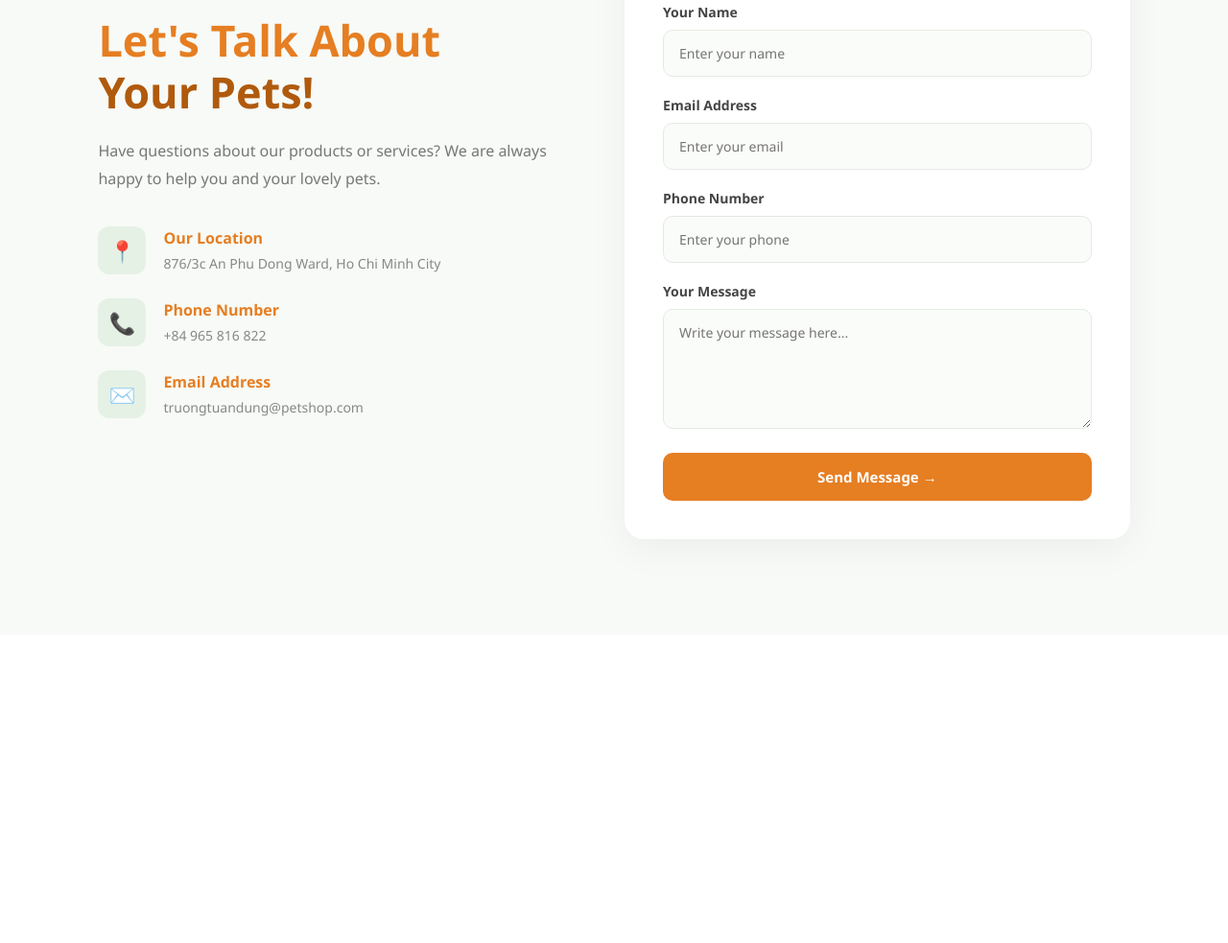
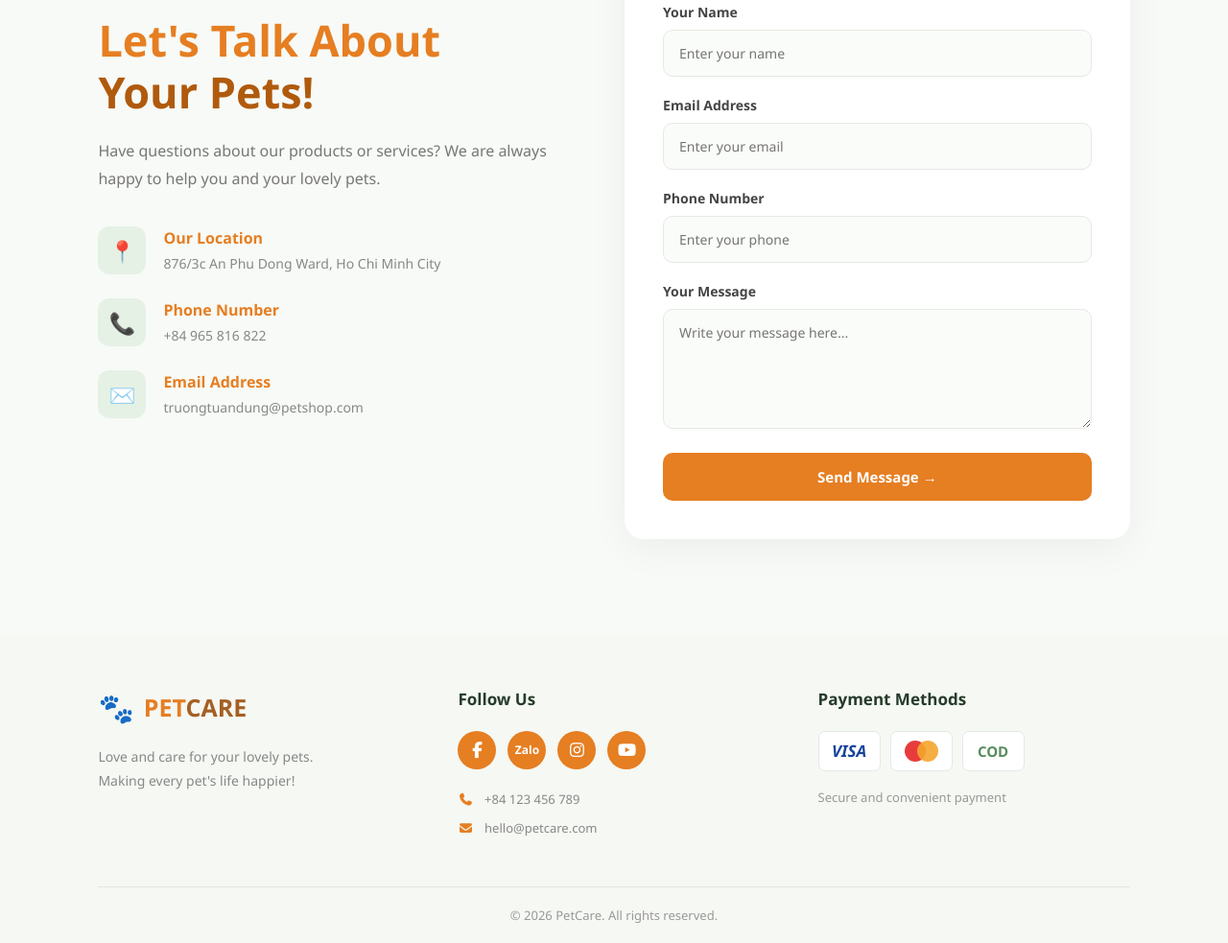
Before and after one commit to TruongTuanDung2001/E-commerce-html-css-js, a plain HTML site: page home.html in a window 1280 px wide. Shown: the part 3552-4535 px from the top of the page at 96% size. Before the commit the page ends 4214 px from the top, so only its background shows below. Drawn offline with Linux system fonts and the light colour scheme.

Commit message:
Fix design interface footer

```diff
--- a/css/home.css
+++ b/css/home.css
@@ -734,3 +734,199 @@
         padding: 25px 20px;
     }
 }
+
+
+/* FOOTER */
+
+.footer {
+    background: #f5f8f3;
+    padding: 55px 8% 20px;
+    font-family: Arial, sans-serif;
+}
+
+.footer-container {
+    max-width: 1200px;
+    margin: auto;
+    display: grid;
+    grid-template-columns: 1fr 1fr 1fr;
+    align-items: start;
+    gap: 50px;
+}
+
+/* Logo */
+.logo {
+    display: inline-flex;
+    align-items: center;
+    gap: 10px;
+    text-decoration: none;
+    color: #e67e22;
+    font-size: 25px;
+    font-weight: 800;
+}
+
+.logo-icon {
+    font-size: 30px;
+}
+
+.logo-highlight {
+    color: #a55f22;
+}
+
+.footer-logo p {
+    color: #888;
+    font-size: 14px;
+    line-height: 1.8;
+    margin-top: 18px;
+    max-width: 260px;
+}
+
+/* Social */
+.footer h3 {
+    font-size: 17px;
+    color: #263b2b;
+    margin-bottom: 22px;
+}
+
+.social-icons {
+    display: flex;
+    align-items: center;
+    gap: 12px;
+}
+
+.social-icons a {
+    width: 40px;
+    height: 40px;
+    display: flex;
+    justify-content: center;
+    align-items: center;
+    background: #e67e22;
+    color: #fff;
+    border-radius: 50%;
+    text-decoration: none;
+    font-size: 17px;
+    transition: .3s;
+}
+
+.social-icons a:hover {
+    transform: translateY(-4px);
+}
+
+.social-icons .facebook-icon:hover {
+    background-color: #275fce;
+    color: #fff;
+}
+
+.zalo-icon {
+    font-size: 12px;
+    font-weight: 800;
+}
+
+.social-icons .zalo:hover {
+    color: #275fce;
+    background: #fff;
+}
+
+.social-icons .instagram:hover{
+    color: #fff;
+    background: linear-gradient(to right,
+    #833ab4,#fd1d1d,#fcb045);
+}
+
+.social-icons .youtube:hover{
+    color: #fff;
+    background: red;
+}
+
+.footer-contact {
+    margin-top: 22px;
+}
+
+.footer-contact p {
+    color: #888;
+    font-size: 13px;
+    margin-bottom: 12px;
+}
+
+.footer-contact i {
+    color: #e67e22;
+    margin-right: 8px;
+}
+
+/* Payment */
+.payment-methods {
+    display: flex;
+    align-items: center;
+    gap: 10px;
+}
+
+.payment-card {
+    width: 65px;
+    height: 42px;
+    border-radius: 7px;
+    background: #fff;
+    border: 1px solid #e5e9e4;
+    display: flex;
+    align-items: center;
+    justify-content: center;
+    font-weight: 800;
+}
+
+.visa {
+    color: #17449b;
+    font-style: italic;
+    font-size: 17px;
+}
+
+.mastercard {
+    position: relative;
+}
+
+.mastercard span {
+    width: 22px;
+    height: 22px;
+    border-radius: 50%;
+    background: #e83c3c;
+}
+
+.mastercard span + span {
+    background: #f4a52e;
+    margin-left: -9px;
+    opacity: .9;
+}
+
+.cod {
+    color: #568c5d;
+    font-size: 15px;
+}
+
+.footer-payment > p {
+    color: #999;
+    font-size: 13px;
+    margin-top: 18px;
+}
+
+/* Bottom */
+.footer-bottom {
+    max-width: 1200px;
+    margin: 40px auto 0;
+    padding-top: 20px;
+    border-top: 1px solid #e1e8df;
+    text-align: center;
+}
+
+.footer-bottom p {
+    color: #999;
+    font-size: 13px;
+}
+
+/* Responsive */
+@media (max-width: 768px) {
+    .footer {
+        padding: 45px 6% 20px;
+    }
+
+    .footer-container {
+        grid-template-columns: 1fr;
+        gap: 35px;
+    }
+}
--- a/home.html
+++ b/home.html
@@ -600,12 +600,9 @@
           </div>
         </div>
       </section>
-
-
     </div>
 
     <!-- Contact -->
-
     <section class="contact-section" id="contact">
       <div class="contact-container">
         <div class="contact-info">
@@ -687,6 +684,72 @@
       </div>
     </section>
 
+    <!-- Footer -->
+    <footer>
+      <footer class="footer">
+        <div class="footer-container">
+          <!-- Column 1: Logo -->
+          <div class="footer-logo">
+            <a href="#" class="logo">
+              <span class="logo-icon">🐾</span>
+              <span>PET<span class="logo-highlight">CARE</span></span>
+            </a>
+
+            <p>
+              Love and care for your lovely pets. Making every pet's life
+              happier!
+            </p>
+          </div>
+
+          <!-- Column 2: Social Media -->
+          <div class="footer-social">
+            <h3>Follow Us</h3>
+
+            <div class="social-icons">
+              <a href="#" aria-label="Facebook" class="facebook-icon">
+                <i class="fa-brands fa-facebook-f"></i>
+              </a>
+
+              <a href="#" aria-label="Zalo" class="zalo">
+                <span class="zalo-icon">Zalo</span>
+              </a>
+
+              <a href="#" aria-label="Instagram" class="instagram">
+                <i class="fa-brands fa-instagram"></i>
+              </a>
+
+              <a href="#" aria-label="Youtube" class="youtube">
+                <i class="fa-brands fa-youtube"></i>
+              </a>
+            </div>
+
+            <div class="footer-contact">
+              <p><i class="fa-solid fa-phone"></i> +84 123 456 789</p>
+              <p><i class="fa-solid fa-envelope"></i> hello@petcare.com</p>
+            </div>
+          </div>
+
+          <!-- Column 3: Payment -->
+          <div class="footer-payment">
+            <h3>Payment Methods</h3>
+
+            <div class="payment-methods">
+              <div class="payment-card visa">VISA</div>
+              <div class="payment-card mastercard">
+                <span></span><span></span>
+              </div>
+              <div class="payment-card cod">COD</div>
+            </div>
+
+            <p>Secure and convenient payment</p>
+          </div>
+        </div>
+
+        <div class="footer-bottom">
+          <p>© 2026 PetCare. All rights reserved.</p>
+        </div>
+      </footer>
+    </footer>
     <!-- script -->
     <script src="./js/main.js"></script>
   </body>
```
Lines whose indentation alone changed are shown as unchanged.
